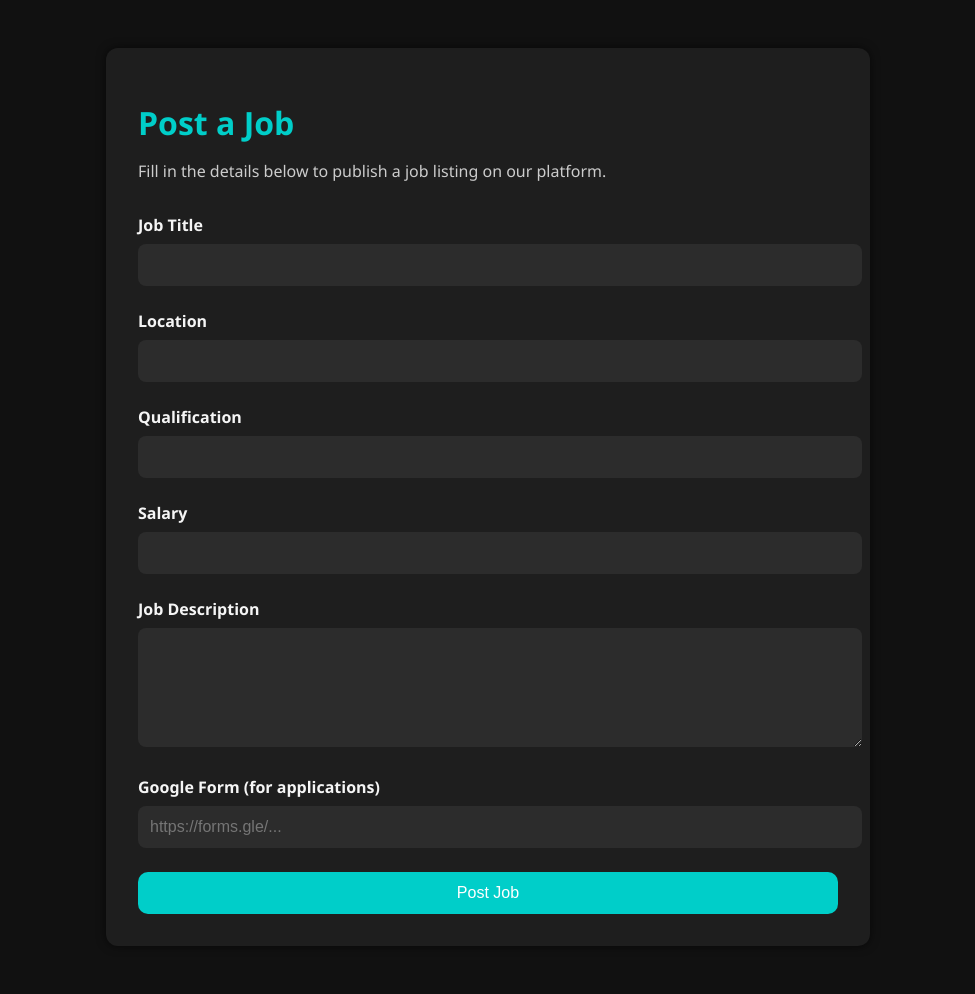
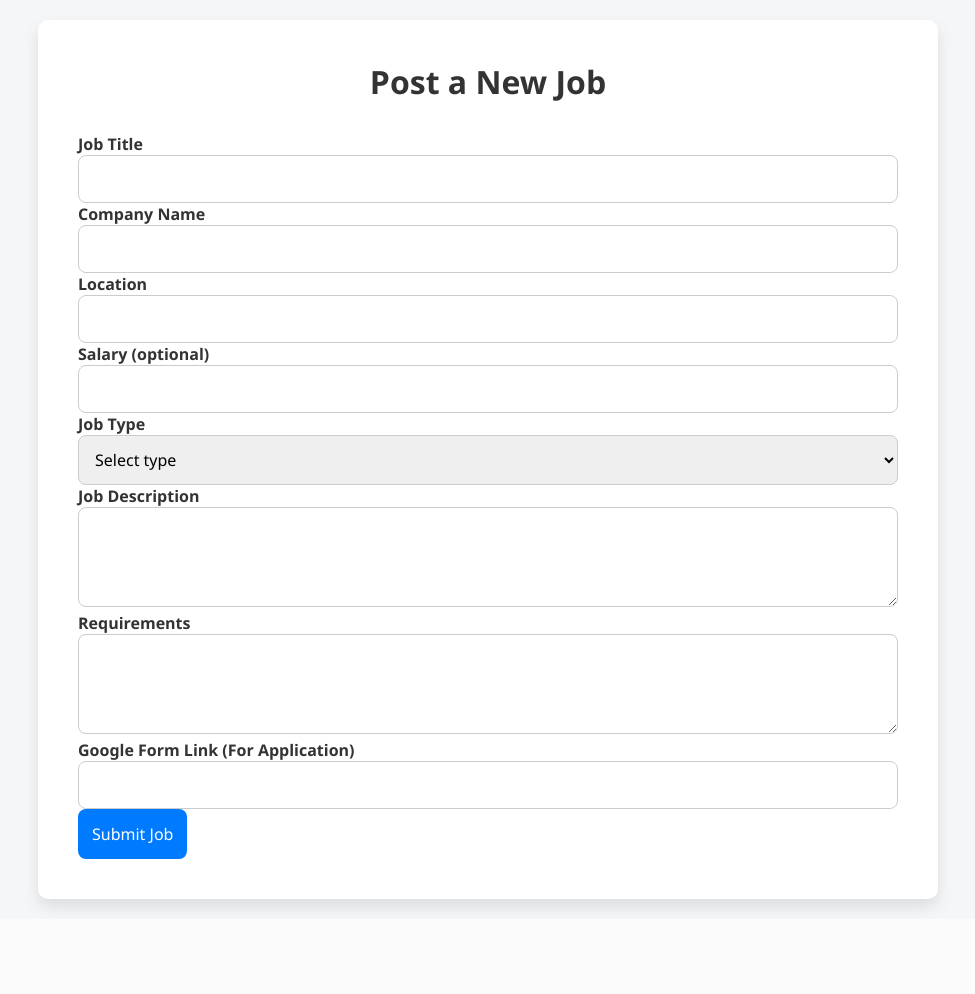
Before and after one commit to codecmy/someFlaskProject, a Flask app: template templates/postajob.html in a window 1280 px wide. Shown: the whole page, without its empty margins (152-1127 px from the left). After the commit the page ends 913 px from the top, so only its background shows below. Run offline with Flask 3, Linux system fonts and the light colour scheme; the template is opened without the code that fills it, so the values that code supplies are empty.

Commit message:
added a hell lot of things a post a job page and routed something sompletely my self hoping for the best in the future

```diff
--- a/templates/postajob.html
+++ b/templates/postajob.html
@@ -1,51 +1,134 @@
 <!DOCTYPE html>
 <html lang="en">
 <head>
-  <meta charset="UTF-8">
-  <title>Post a Job</title>
-  <link rel="stylesheet" href="{{ url_for('static', filename='styles.css') }}">
-  <meta name="viewport" content="width=device-width, initial-scale=1.0">
+  <meta charset="UTF-8" />
+  <meta name="viewport" content="width=device-width, initial-scale=1.0" />
+  <title>Post a Job | Get A Job</title>
+  <style>
+    * {
+      box-sizing: border-box;
+      margin: 0;
+      padding: 0;
+      font-family: 'Segoe UI', Tahoma, Geneva, Verdana, sans-serif;
+    }
+
+    body {
+      background-color: #f4f6f8;
+      padding: 20px;
+    }
+
+    .container {
+      max-width: 900px;
+      margin: 0 auto;
+      background-color: #fff;
+      padding: 40px;
+      border-radius: 10px;
+      box-shadow: 0 8px 16px rgba(0, 0, 0, 0.1);
+    }
+
+    h1 {
+      text-align: center;
+      color: #333;
+      margin-bottom: 30px;
+    }
+
+    form {
+      display: flex;
+      flex-direction: column;
+      gap: 20px;
+    }
+
+    label {
+      font-weight: 600;
+      color: #333;
+    }
+
+    input, textarea, select {
+      padding: 12px;
+      border: 1px solid #ccc;
+      border-radius: 8px;
+      font-size: 16px;
+      width: 100%;
+    }
+
+    textarea {
+      resize: vertical;
+      min-height: 100px;
+    }
+
+    button {
+      background-color: #007BFF;
+      color: white;
+      padding: 14px;
+      border: none;
+      border-radius: 8px;
+      font-size: 16px;
+      cursor: pointer;
+      transition: background-color 0.3s ease;
+    }
+
+    button:hover {
+      background-color: #0056b3;
+    }
+
+    @media (max-width: 600px) {
+      .container {
+        padding: 20px;
+      }
+    }
+  </style>
 </head>
-<body class="post-job-body">
-
-  <div class="post-job-container">
-    <h1>Post a Job</h1>
-    <p>Fill in the details below to publish a job listing on our platform.</p>
-
-    <form method="POST" action="{{ url_for('submit_job') }}" class="post-job-form">
-      <div class="form-group">
+<body>
+  <div class="container">
+    <h1>Post a New Job</h1>
+      <div>
         <label for="title">Job Title</label>
-        <input type="text" id="title" name="title" required>
+        <input type="text" id="title" name="title" required />
       </div>
 
-      <div class="form-group">
-        <label for="location">Location</label>
-        <input type="text" id="location" name="location" required>
+      <div>
+        <label for="company">Company Name</label>
+        <input type="text" id="company" name="company" required />
       </div>
 
-      <div class="form-group">
-        <label for="qualification">Qualification</label>
-        <input type="text" id="qualification" name="qualification" required>
+      <div>
+        <label for="location">Location</label>
+        <input type="text" id="location" name="location" required />
       </div>
 
-      <div class="form-group">
-        <label for="salary">Salary</label>
-        <input type="text" id="salary" name="salary">
+      <div>
+        <label for="salary">Salary (optional)</label>
+        <input type="text" id="salary" name="salary" />
       </div>
 
-      <div class="form-group">
-        <label for="description">Job Description</label>
-        <textarea id="description" name="description" rows="5" required></textarea>
+      <div>
+        <label for="type">Job Type</label>
+        <select id="type" name="type" required>
+          <option value="">Select type</option>
+          <option value="Full-time">Full-time</option>
+          <option value="Part-time">Part-time</option>
+          <option value="Internship">Internship</option>
+          <option value="Remote">Remote</option>
+        </select>
       </div>
 
-      <div class="form-group">
-        <label for="form_link">Google Form (for applications)</label>
-        <input type="url" id="form_link" name="form_link" placeholder="https://forms.gle/..." required>
+      <div>
+        <label for="description">Job Description</label>
+        <textarea id="description" name="description" required></textarea>
       </div>
 
-      <button type="submit" class="submit-job-button">Post Job</button>
-    </form>
+      <div>
+        <label for="requirements">Requirements</label>
+        <textarea id="requirements" name="requirements" required></textarea>
+      </div>
+
+      <div>
+        <label for="form_link">Google Form Link (For Application)</label>
+        <input type="url" id="form_link" name="form_link" required />
+      </div>
+
+      <button type="submit">Submit Job</button>
+
   </div>
-
 </body>
 </html>
--- a/templates/styles.css
+++ /dev/null
@@ -1,82 +0,0 @@
-/* Global form styling for Post a Job */
-body.post-job-body {
-  background: #111;
-  color: #f5f5f5;
-  font-family: 'Segoe UI', sans-serif;
-  margin: 0;
-  padding: 0;
-}
-
-.post-job-container {
-  max-width: 700px;
-  margin: 3rem auto;
-  padding: 2rem;
-  background-color: #1e1e1e;
-  border-radius: 12px;
-  box-shadow: 0 0 10px rgba(0, 0, 0, 0.6);
-}
-
-.post-job-container h1 {
-  margin-bottom: 0.5rem;
-  color: #00cec9;
-}
-
-.post-job-container p {
-  margin-bottom: 2rem;
-  color: #ccc;
-}
-
-.post-job-form .form-group {
-  margin-bottom: 1.5rem;
-}
-
-.post-job-form label {
-  display: block;
-  margin-bottom: 0.5rem;
-  font-weight: 600;
-}
-
-.post-job-form input,
-.post-job-form textarea {
-  width: 100%;
-  padding: 12px;
-  border-radius: 8px;
-  border: none;
-  background-color: #2c2c2c;
-  color: #fff;
-  font-size: 1rem;
-}
-
-.post-job-form input:focus,
-.post-job-form textarea:focus {
-  outline: 2px solid #00cec9;
-  background-color: #333;
-}
-
-.submit-job-button {
-  background-color: #00cec9;
-  color: white;
-  border: none;
-  padding: 12px 24px;
-  font-size: 1rem;
-  border-radius: 10px;
-  cursor: pointer;
-  width: 100%;
-  transition: background 0.3s;
-}
-
-.submit-job-button:hover {
-  background-color: #01a3a4;
-}
-
-/* Responsive tweaks */
-@media (max-width: 600px) {
-  .post-job-container {
-    padding: 1.5rem;
-    margin: 1rem;
-  }
-
-  .submit-job-button {
-    font-size: 1.1rem;
-  }
-}
```
